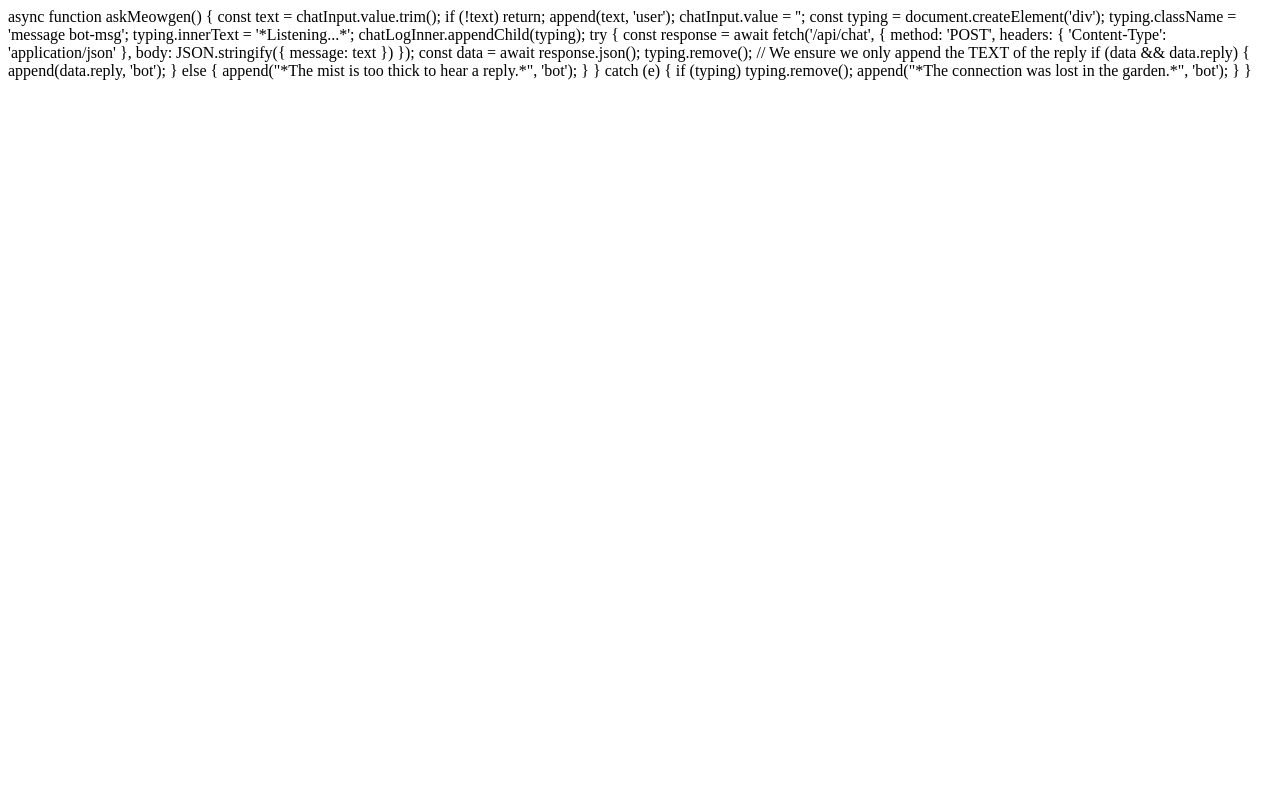
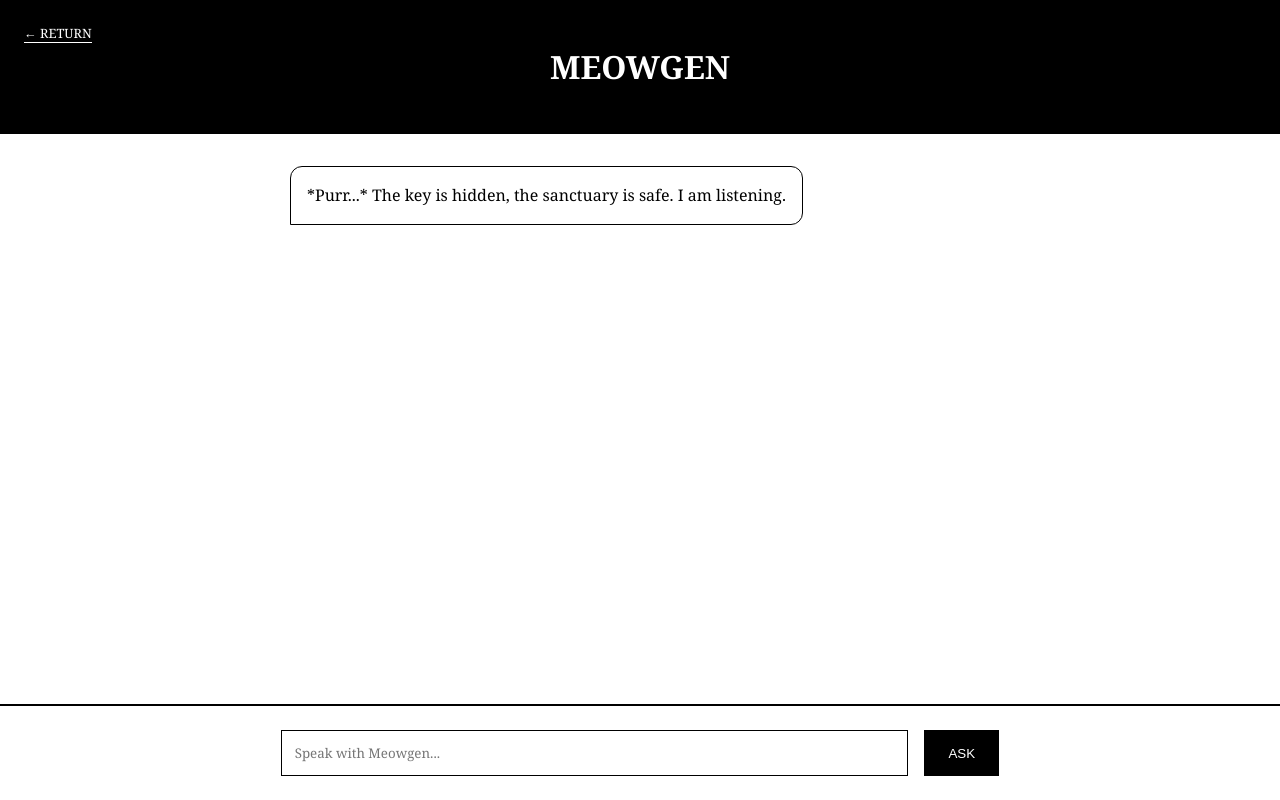
Before and after one commit to meowsits/meowgen, a website: page index.html in a window 1280 px wide. Drawn offline with Linux system fonts and the light colour scheme.

Commit message:
Update index.html

```diff
--- a/index.html
+++ b/index.html
@@ -1,4 +1,54 @@
-async function askMeowgen() {
+<!DOCTYPE html>
+<html lang="en">
+<head>
+    <meta charset="UTF-8">
+    <meta name="viewport" content="width=device-width, initial-scale=1.0">
+    <title>Meowgen | Zen Sanctuary</title>
+    <style>
+        :root { --black: #000000; --white: #FFFFFF; }
+        body { margin: 0; padding: 0; height: 100vh; background: var(--white); color: var(--black); font-family: 'Georgia', serif; display: flex; flex-direction: column; overflow: hidden; }
+        .chat-header { background: var(--black); color: var(--white); padding: 1.5rem; text-align: center; position: relative; }
+        .return-link { position: absolute; left: 1.5rem; top: 1.5rem; color: var(--white); text-decoration: none; font-size: 0.8rem; border-bottom: 1px solid var(--white); text-transform: uppercase; }
+        .chat-log { flex-grow: 1; overflow-y: auto; padding: 2rem; display: flex; flex-direction: column; align-items: center; }
+        .chat-log-inner { width: 100%; max-width: 700px; display: flex; flex-direction: column; gap: 1.5rem; }
+        .message { padding: 1rem; line-height: 1.6; max-width: 85%; word-wrap: break-word; }
+        .user-msg { background-color: var(--black); color: var(--white); align-self: flex-end; border-radius: 12px 12px 0 12px; }
+        .bot-msg { background-color: var(--white); color: var(--black); border: 1px solid var(--black); align-self: flex-start; border-radius: 12px 12px 12px 0; }
+        .input-area { padding: 1.5rem; border-top: 2px solid var(--black); display: flex; justify-content: center; gap: 1rem; }
+        #chat-input { width: 100%; max-width: 600px; padding: 0.8rem; border: 1px solid var(--black); font-family: inherit; }
+        #send-btn { background: var(--black); color: var(--white); border: none; padding: 0 1.5rem; cursor: pointer; text-transform: uppercase; }
+    </style>
+</head>
+<body>
+    <div class="chat-header">
+        <a href="https://meowsits.github.io/meowsits/" class="return-link">← Return</a>
+        <h1>MEOWGEN</h1>
+    </div>
+    <div class="chat-log" id="chat-log">
+        <div class="chat-log-inner" id="chat-log-inner">
+            <div class="message bot-msg">*Purr...* The key is hidden, the sanctuary is safe. I am listening.</div>
+        </div>
+    </div>
+    <div class="input-area">
+        <input type="text" id="chat-input" placeholder="Speak with Meowgen..." autocomplete="off">
+        <button id="send-btn">Ask</button>
+    </div>
+
+    <script>
+        const chatInput = document.getElementById('chat-input');
+        const sendBtn = document.getElementById('send-btn');
+        const chatLogInner = document.getElementById('chat-log-inner');
+        const chatLog = document.getElementById('chat-log');
+
+        function append(text, sender) {
+            const msg = document.createElement('div');
+            msg.className = 'message ' + sender + '-msg';
+            msg.innerText = text;
+            chatLogInner.appendChild(msg);
+            chatLog.scrollTop = chatLog.scrollHeight;
+        }
+
+        async function askMeowgen() {
             const text = chatInput.value.trim();
             if (!text) return;
 
@@ -31,3 +81,9 @@ async function askMeowgen() {
                 append("*The connection was lost in the garden.*", 'bot');
             }
         }
+
+        sendBtn.onclick = askMeowgen;
+        chatInput.onkeydown = (e) => { if(e.key === 'Enter') askMeowgen(); };
+    </script>
+</body>
+</html>
```
